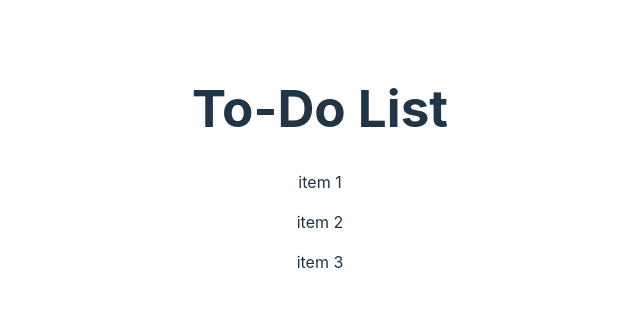
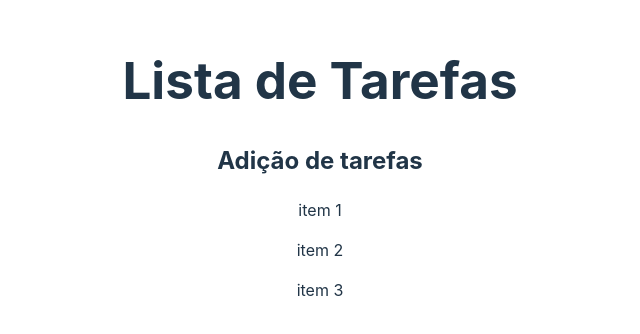
Before and after one commit to FrankMarcelino/to-do-list_in_react, a React (Vite) app in the folder to-do_list/: page / in a window 1280 px wide. Shown: the part 232-566 px from the top of the page, without its empty margins (320-960 px from the left). Built offline with nearby package versions, Linux system fonts and the light colour scheme.

Commit message:
feet: iniciei a implmentação da adicão de tarefas

```diff
--- a/to-do_list/src/App.jsx
+++ b/to-do_list/src/App.jsx
@@ -1,12 +1,15 @@
+import { useState } from "react";
 import ItemsContainer from "./ItemsContainer";
 
 import "./App.css";
 
 function App() {
+  const [taskList, setTaskList] = useState(["item 1", "item 2", "item 3"]);
   return (
     <div className="App">
-      <h1>To-Do List</h1>
-      <ItemsContainer taskList={["item 1", "item 2", "item 3"]} />
+      <h1>Lista de Tarefas</h1>
+      <h2>Adição de tarefas</h2>
+      <ItemsContainer taskList={taskList} />
     </div>
   );
 }
```
